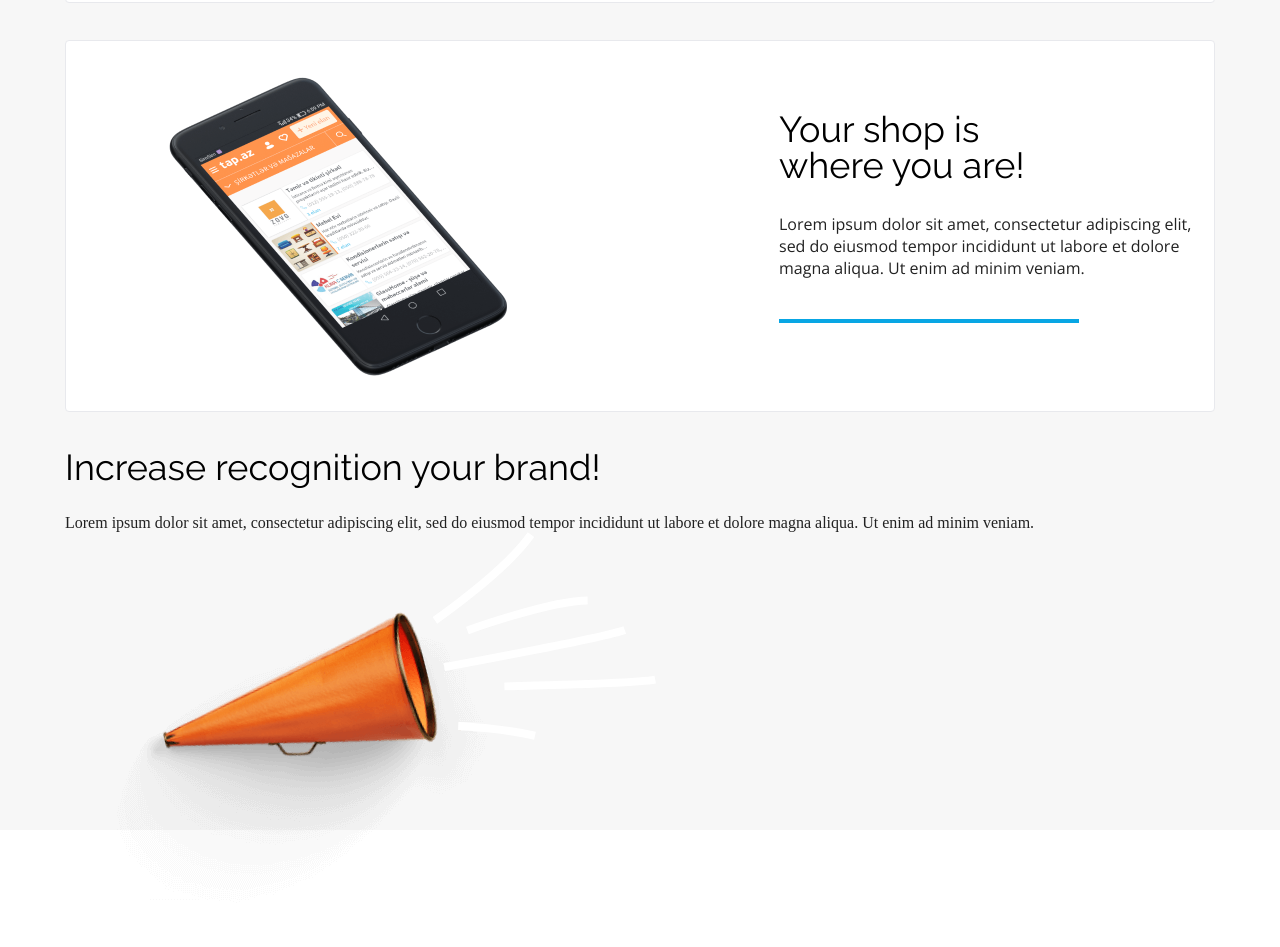
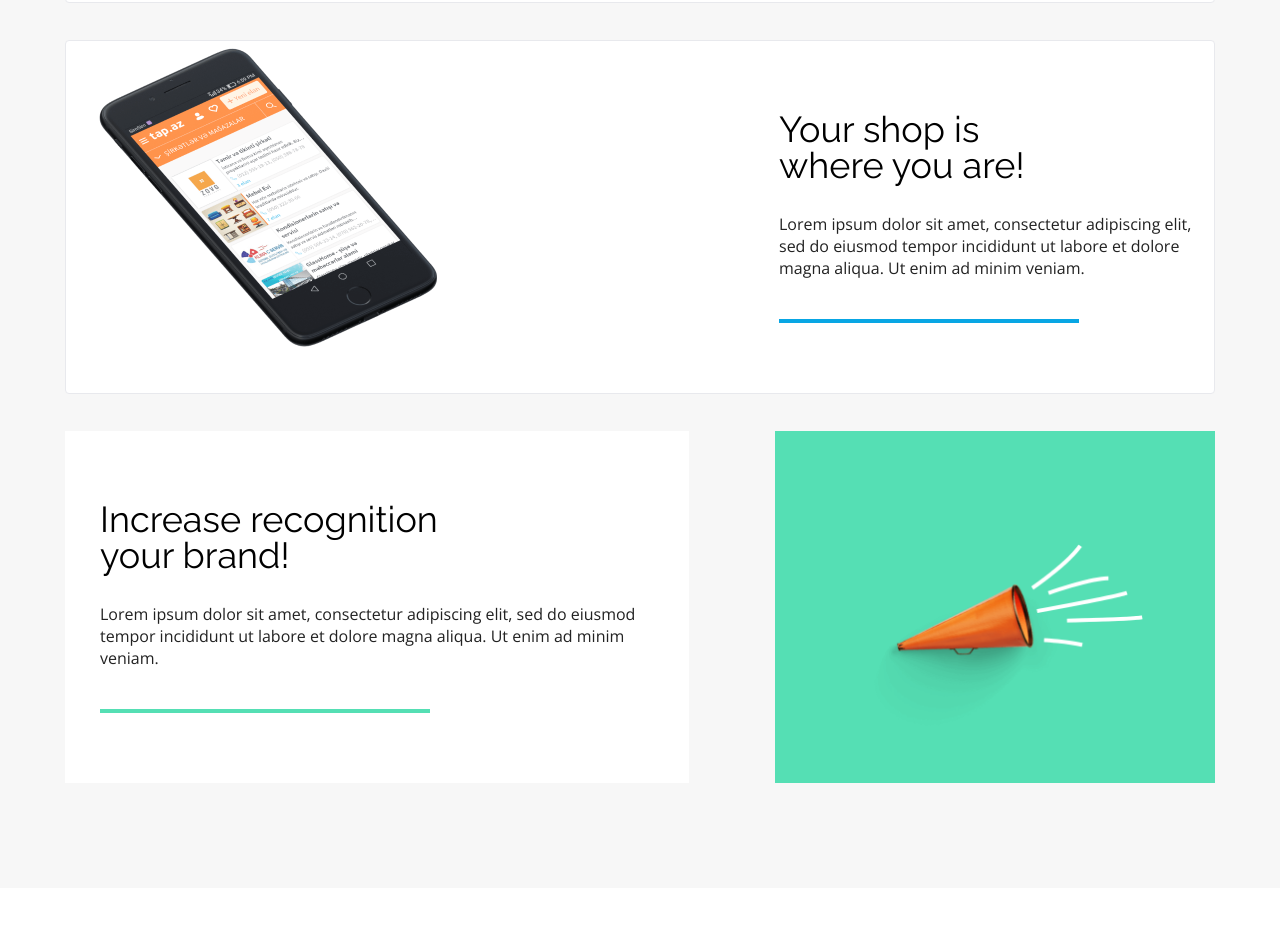
Before and after one commit to VladBieliaiev/BestShop, a plain HTML site: page index.html in a window 1280 px wide. Shown: the part 1769-2716 px from the top of the page. After the commit the page ends 2657 px from the top, so only its background shows below. Drawn offline with nearby package versions, Linux system fonts and the light colour scheme.

Commit message:
add all benefits blocks

```diff
--- a/index.html
+++ b/index.html
@@ -114,9 +114,9 @@
 
             <div class="block__three__plus__img">
 
-                <div class="block__three">
-                    <h2 class="block__three__title">Increase recognition your brand!</h2>
-                    <p class="block__three_text">Lorem ipsum dolor sit amet, consectetur adipiscing elit,
+                <div class="block__three__content">
+                    <h2 class="block__three__title">Increase recognition<br> your brand!</h2>
+                    <p class="block__three__text">Lorem ipsum dolor sit amet, consectetur adipiscing elit,
                         sed do eiusmod tempor incididunt ut labore et dolore magna
                         aliqua. Ut enim ad minim veniam.</p>
                 </div>
--- a/styles/style.css
+++ b/styles/style.css
@@ -245,7 +245,6 @@ a {
 
 .benefits {
     width: 100%;
-    height: 1300px;
     background: var(--color-light-grey) ;
     padding-top: 100px;
 }
@@ -377,6 +376,16 @@ a {
     margin-top: 40px;
 }
 
+.block__three__text::after {
+    content: "";
+    width: 330px;
+    height: 4px;
+    background: var(--color-green);
+    display: block;
+    margin-top: 40px;
+}
+
+
 .block__one__img__wrapper {
     box-sizing: content-box;
     display: block;
@@ -399,7 +408,39 @@ a {
 .block__two__img {
     width: 426px;
     height: 328px;
-    margin: 29px 0 13px 70px;
+}
+
+.block__three__content {
+    background: var(--color-white);
+    box-sizing: content-box;
+    /*margin-right: 60px;*/
+
+    max-width: 554px;
+    padding: 70px 35px;
+
+}
+
+.block__thee__img__wrapper {
+    flex-grow: 1;
+    background: var(--color-green);
+    max-width: 440px;
+
+    display: flex;
+    justify-content: center;
+    align-items: center;
+}
+
+.block__three__img {
+    width: 295px;
+    height: 205px;
+
+    margin-top: 80px;
+}
+.block__three__plus__img {
+    display: flex;
+    justify-content: space-between;
+
+    padding-bottom: 105px;
 }
 
 
```
